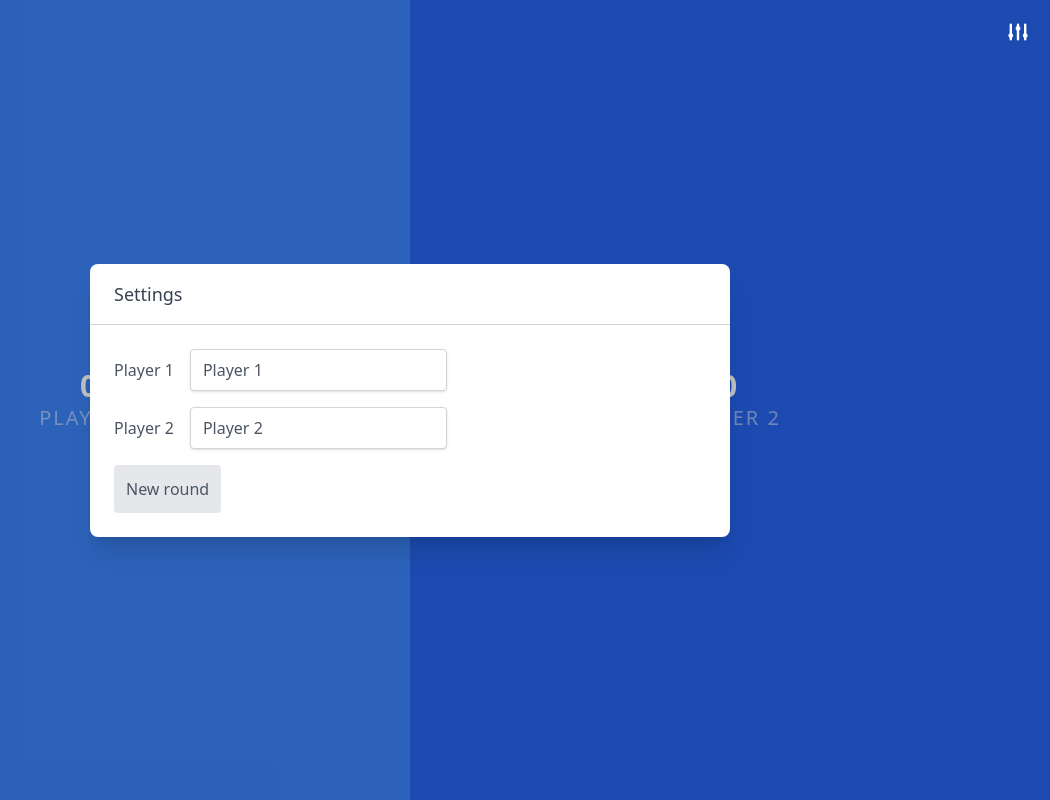
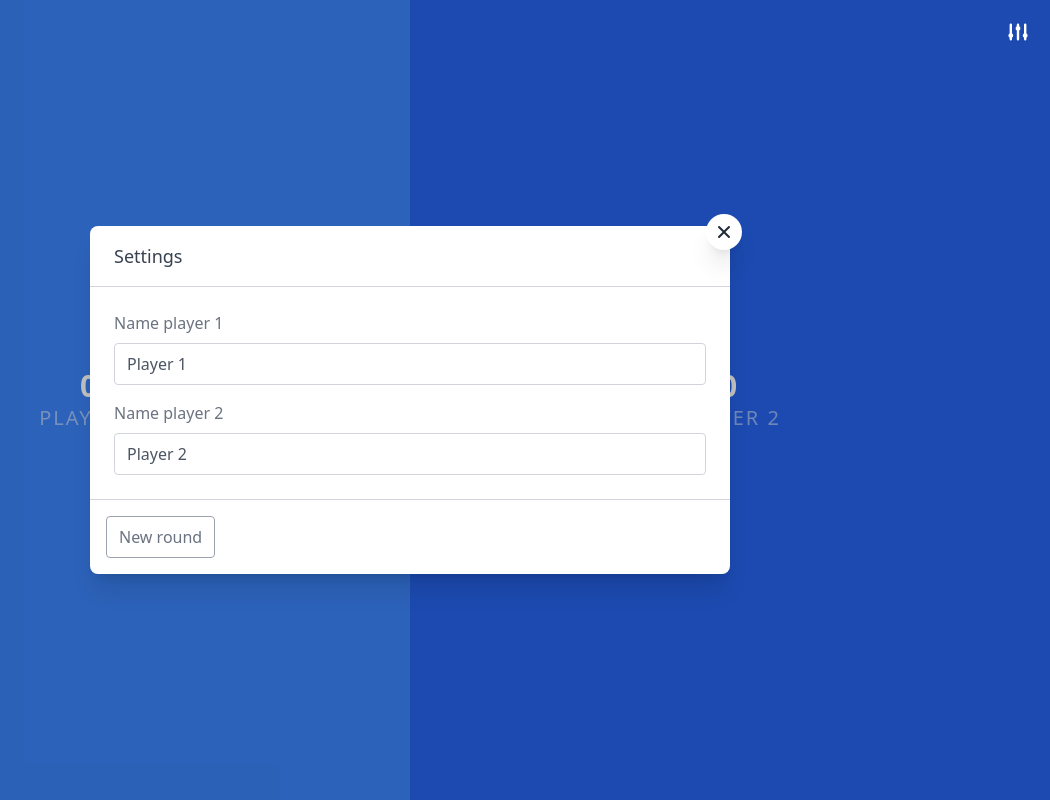
Before and after one commit to sstottelaar/speedscore, a Vue app: page / in a window 1280 px wide. Both pictures are taken after a click on the button 1248 px from the left and 32 px from the top of the page. Shown: the whole page, without its empty margins (230-1280 px from the left). Built offline with nearby package versions, Linux system fonts and the light colour scheme.

Commit message:
Updated the modal visually and added a close button

```diff
--- a/src/components/SettingsModal.vue
+++ b/src/components/SettingsModal.vue
@@ -2,31 +2,45 @@
   <section
     class="absolute w-screen h-screen bg-black bg-opacity-25 flex items-center justify-center z-10"
   >
-    <div class="w-3/4 lg:w-1/2 bg-white rounded-lg shadow-xl overflow-hidden">
+    <div class="w-5/6 lg:w-1/2 bg-white rounded-lg shadow-xl relative">
+      <button
+        class="absolute right-0 top-0 -mt-3 -mr-3 rounded-full bg-white shadow-xl text-gray-800 p-2 appearance-none focus:outline-none"
+        @click="toggleSettings"
+      >
+        <svg class="w-5 h-5" fill="currentColor" viewBox="0 0 20 20">
+          <path
+            fill-rule="evenodd"
+            d="M4.293 4.293a1 1 0 011.414 0L10 8.586l4.293-4.293a1 1 0 111.414 1.414L11.414 10l4.293 4.293a1 1 0 01-1.414 1.414L10 11.414l-4.293 4.293a1 1 0 01-1.414-1.414L8.586 10 4.293 5.707a1 1 0 010-1.414z"
+            clip-rule="evenodd"
+          ></path>
+        </svg>
+      </button>
       <header class="border-b border-gray-300 px-6 py-4">
         <span class="text-lg text-gray-700 font-medium">Settings</span>
       </header>
       <section class="p-6 space-y-4 flex flex-col">
-        <div class="space-x-4 flex items-center">
-          <span class="text-gray-600 whitespace-no-wrap">Player 1</span>
+        <div class="flex flex-col">
+          <span class="text-gray-500 block mb-2">Name player 1</span>
           <input
             type="text"
-            class="rounded border border-gray-300 shadow text-gray-600 px-3 py-2"
+            class="appearance-none rounded border border-gray-300 text-gray-600 px-3 py-2"
             v-model.lazy="playerOneName"
           />
         </div>
-        <div class="space-x-4 flex items-center">
-          <span class="text-gray-600 whitespace-no-wrap">Player 2</span>
+        <div class="flex flex-col">
+          <span class="text-gray-500 block mb-2">Name player 2</span>
           <input
             type="text"
-            class="rounded border border-gray-300 shadow text-gray-600 px-3 py-2"
+            class="appearance-none rounded border border-gray-300 text-gray-600 px-3 py-2"
             v-model.lazy="playerTwoName"
           />
         </div>
+      </section>
+      <section class="p-4 border-t border-gray-300">
         <div>
           <button
             @click="newRound"
-            class="bg-gray-200 text-gray-600 p-3 rounded"
+            class=" border border-gray-400 text-gray-500 p-3 py-2 rounded"
           >
             New round
           </button>
@@ -69,6 +83,9 @@ export default {
     newRound() {
       this.$store.dispatch('newRound')
     },
+    toggleSettings() {
+      this.$store.dispatch('toggleSettingsModal')
+    },
   },
 }
 </script>
--- a/src/store/index.js
+++ b/src/store/index.js
@@ -6,6 +6,7 @@ Vue.use(Vuex)
 export default new Vuex.Store({
   state: {
     showSettings: false,
+    round: 0,
     players: [
       {
         name: 'Player 1',
```
